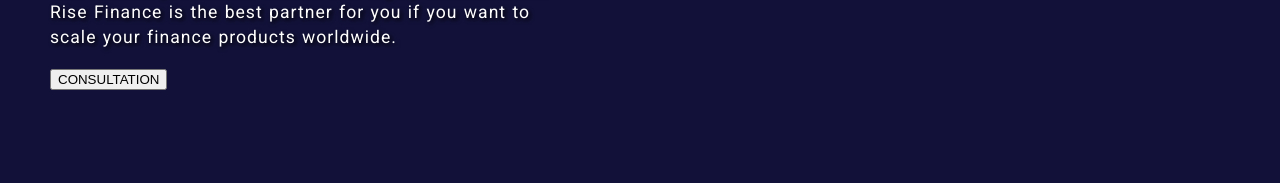
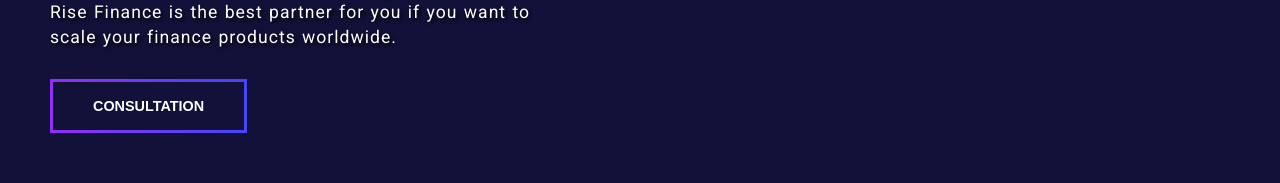
Before and after one commit to ZahariCheyrekov/finance-tech, a React (Create React App) app in the folder finance-tech/: page / in a window 1280 px wide. Shown: the part 410-593 px from the top of the page. Built offline with nearby package versions, Linux system fonts and the light colour scheme.

Commit message:
Add button class

```diff
--- a/finance-tech/src/components/Content/Content.js
+++ b/finance-tech/src/components/Content/Content.js
@@ -15,7 +15,7 @@
                     Secure and highly customizable. Rise Finance is the best partner for you if you
                     want to scale your finance products worldwide.
                 </summary>
-                <button>
+                <button className="consultation__button">
                     CONSULTATION
                 </button>
             </section>
```
